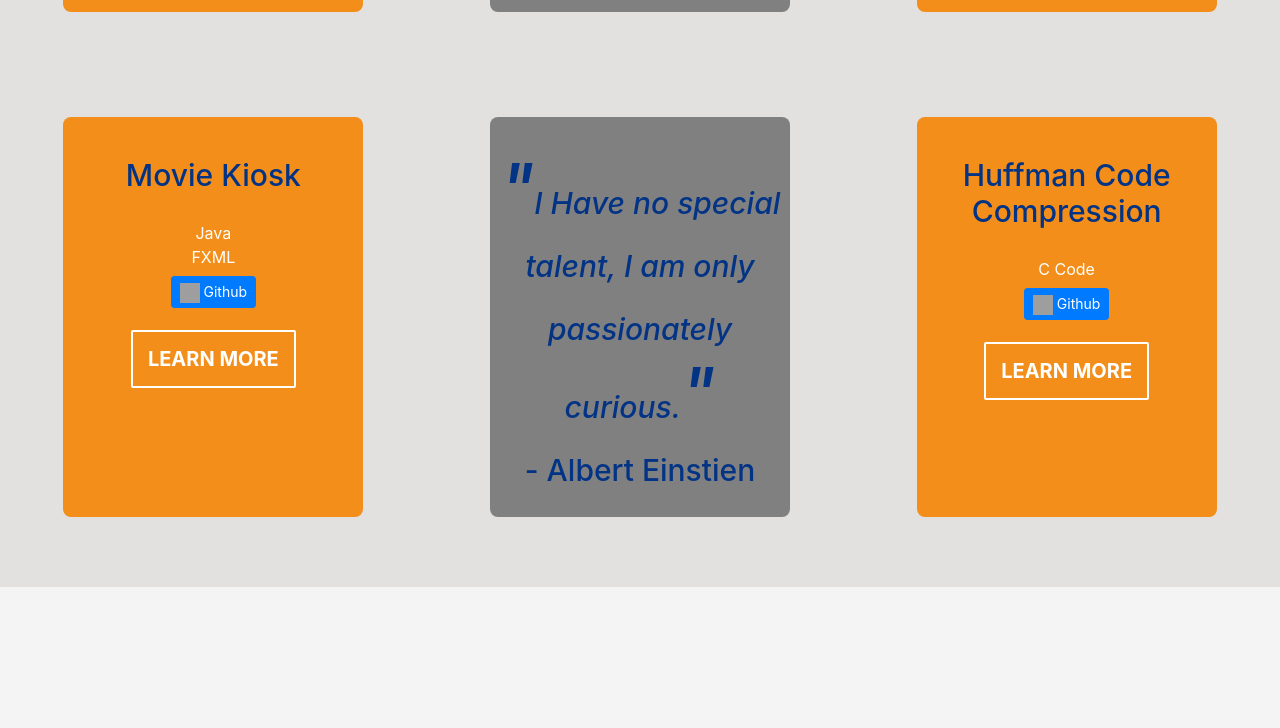
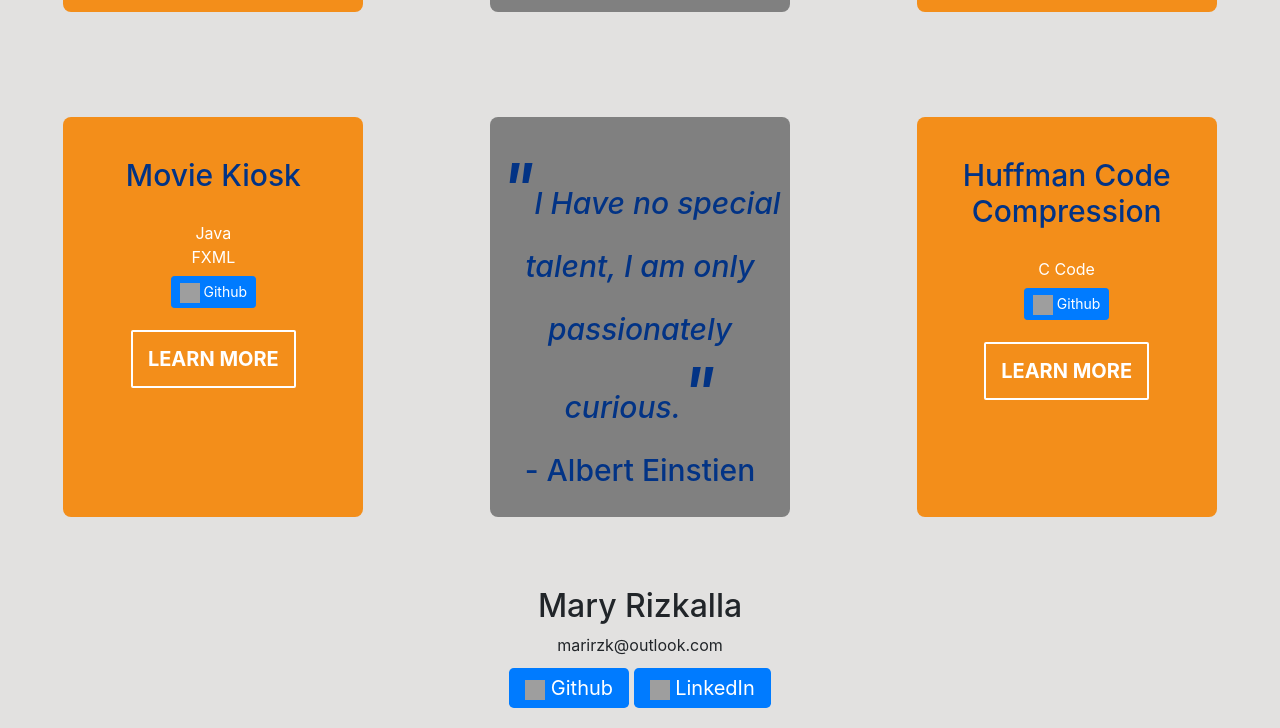
Before and after one commit to mariRz/mariRz.github.io, a plain HTML site: page index.html in a window 1280 px wide. Shown: the part 1293-2021 px from the top of the page. Before the commit the page ends 1880 px from the top, so only its background shows below. Drawn offline with nearby package versions, Linux system fonts and the light colour scheme; grey boxes are pictures that could not be loaded.

Commit message:
contact update

```diff
--- a/index.html
+++ b/index.html
@@ -25,6 +25,8 @@
 					</li>
 				</ul>
 			</nav>
+			<p>marirzk@outlook.com</p>
+			<br>
 		</section>
 	</div>
 	<a class="down-button" href='#section3'>Projects</a>
@@ -176,6 +178,22 @@
 		</div>
 
 	</div>
+
+	<section class="container1" style="padding-bottom: 25px;">
+		<h2>Mary Rizkalla</h2>
+		<p>marirzk@outlook.com</p>
+		<nav>
+
+					<a target="_blank" href="https://github.com/mariRz" class="btn-lg btn-primary">
+						<img src="https://www.flaticon.com/svg/static/icons/svg/25/25231.svg" width="20" height="20"/>
+					Github</a>
+
+					<a target="_blank" href="https://www.linkedin.com/in/maryrizkalla" class="btn-lg btn-primary">
+						<img src="https://cdn1.iconfinder.com/data/icons/social-media-rounded-corners/512/Rounded_Linkedin2_svg-512.png" width="20" height="20"/>
+					LinkedIn</a>
+
+		</nav>
+	</section>
 
 	<!-- PopUps-->
 	<!-- PopUp attendance-->
@@ -337,6 +355,7 @@
 		</div>
 	</div>
 
+
 	<script src="https://code.jquery.com/jquery-3.5.1.slim.min.js" integrity="sha384-DfXdz2htPH0lsSSs5nCTpuj/zy4C+OGpamoFVy38MVBnE+IbbVYUew+OrCXaRkfj" crossorigin="anonymous"></script>
 	<script src="https://stackpath.bootstrapcdn.com/bootstrap/4.5.2/js/bootstrap.bundle.min.js"></script>
 </body>
```
